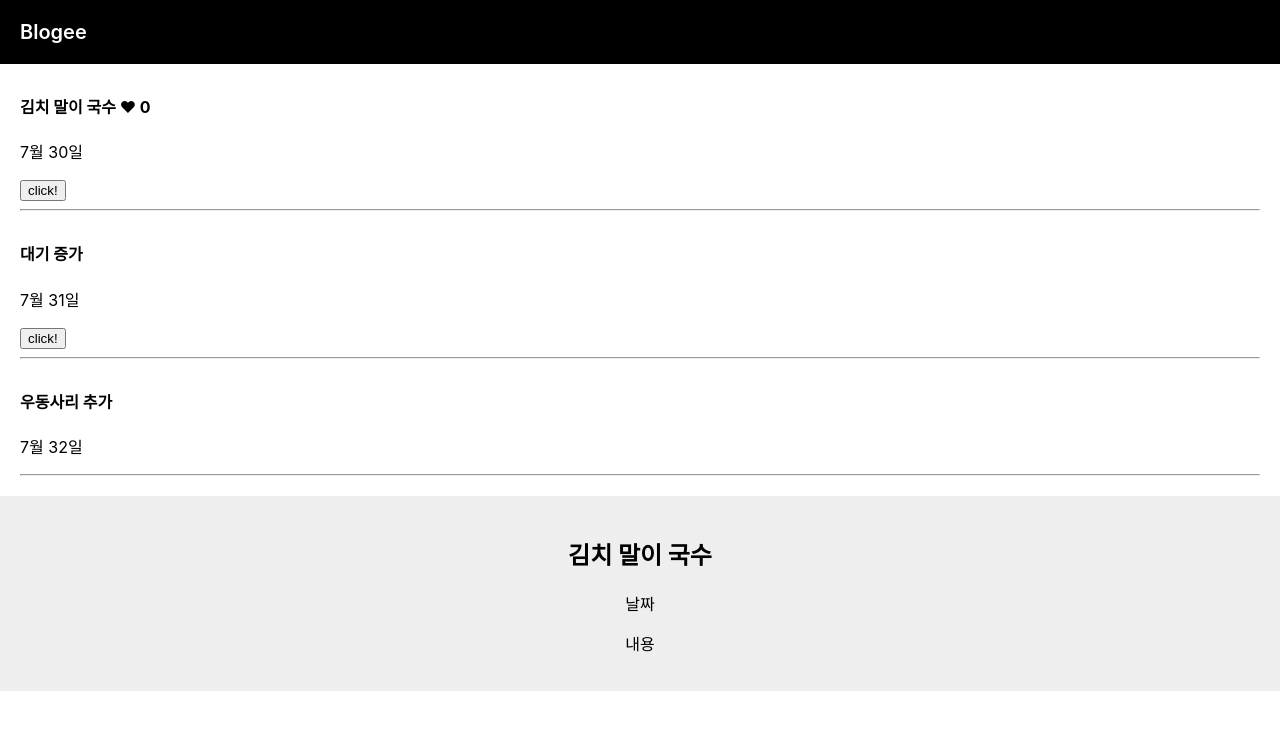
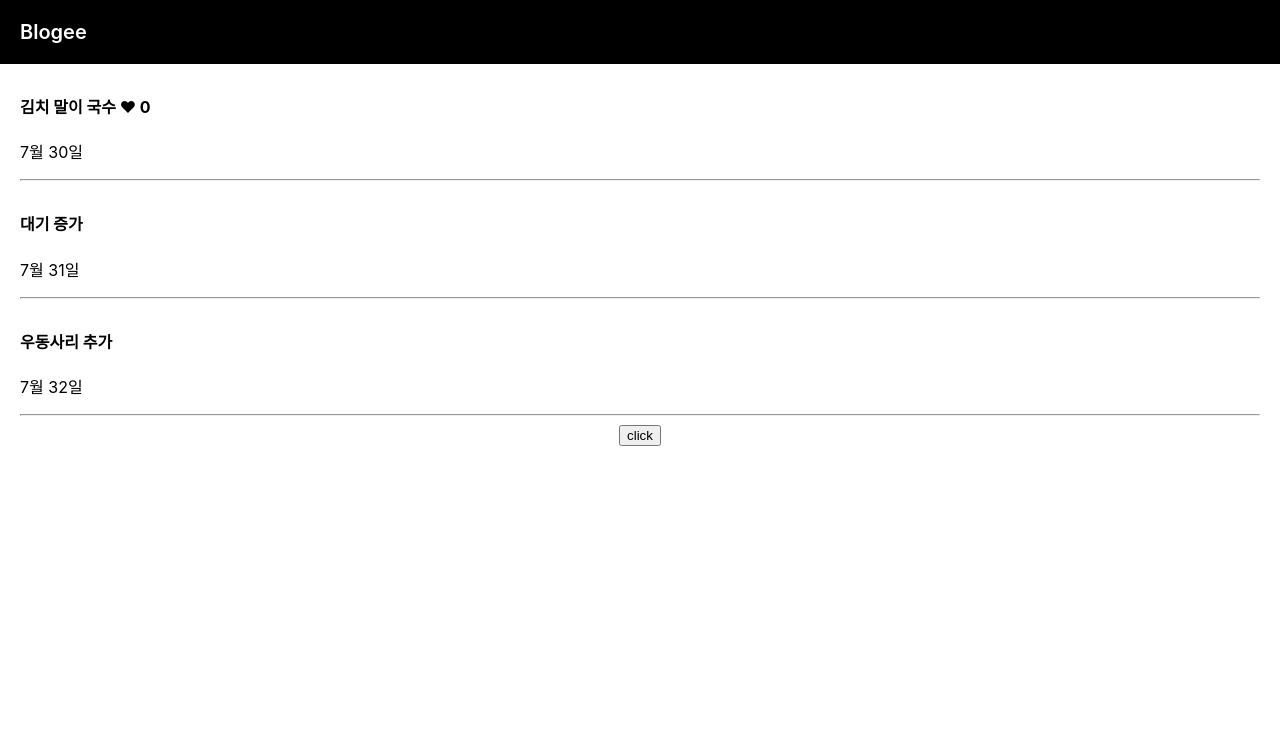
Before and after one commit to eeong/myReact, a React (Create React App) app: page / in a window 1280 px wide. Shown: the top 730 px of the page. Built offline with nearby package versions, Linux system fonts and the light colour scheme.

Commit message:
feat: modal

```diff
--- a/src/App.js
+++ b/src/App.js
@@ -5,24 +5,23 @@ import Modal from './Modal'
 import './App.css';
 
 
+
 function App() {
   let [post,modyPost] = useState(["김치 말이 국수", "대기 증가","우동사리 추가"]);
-  let [like,modyLike] = useState(0)
+  let [like,modyLike] = useState(0);
+  let [posts,editPosts] = useState(undefined);
+  let [modal,toggleModal] = useState(false);
 
-  function create(title) {
-    let newArr = [...post];
-    newArr[0] = title;
-    return newArr;
+
+  function showPost(e) {
+    console.log(e.target)
+    editPosts(post[e])
   }
 
-  function sortPost() {
-    let newArr = [...post];
-    newArr.sort();
-    modyPost(newArr);
-  }
-
-  function showPost() {
-    console.log(this);
+  function editPost() {
+    let arr = [...post];
+    arr[0] = '김치국수'
+    modyPost(arr)
   }
 
   return (
@@ -30,24 +29,23 @@ function App() {
       <div className="nav">
         Blogee
       </div>
-      <div className="list" onClick={()=>{showPost()}}>
+      <div className="list" onClick={(e)=>{showPost(0)}}>
         <h4> { post[0] } <span onClick={()=>{modyLike(++like)}}>❤</span> {like} </h4>
         <p>7월 30일</p>
-        <button onClick={()=>{modyPost(create("라면 비빔 국수"))}} >click!</button>
         <hr/>
       </div>
-      <div className="list">
+      <div className="list" onClick={(e)=>{showPost(1)}}>
         <h4> { post[1] } </h4>
         <p>7월 31일</p>
-        <button onClick={()=>{sortPost()}} >click!</button>
         <hr/>
       </div>
-      <div className="list">
+      <div className="list" onClick={(e)=>{showPost(2)}}>
         <h4> { post[2] } </h4>
         <p>7월 32일</p>
         <hr/>
       </div>
-      <Modal post = {post}></Modal>
+      <button onClick={()=>{toggleModal(!modal)}}>click</button>
+      {modal === true ? <Modal post = {posts}></Modal> : null}
     </div>
   );
 }
--- a/src/Modal.js
+++ b/src/Modal.js
@@ -1,14 +1,11 @@
-
 import React from 'react';
-
-
 
 function Modal(props) {
 
   return (
 
       <div className="modal">
-        <h2>{props.post[0]}</h2>
+        <h2>{props.post}</h2>
         <p>날짜</p>
         <p>내용</p>
       </div>
```
